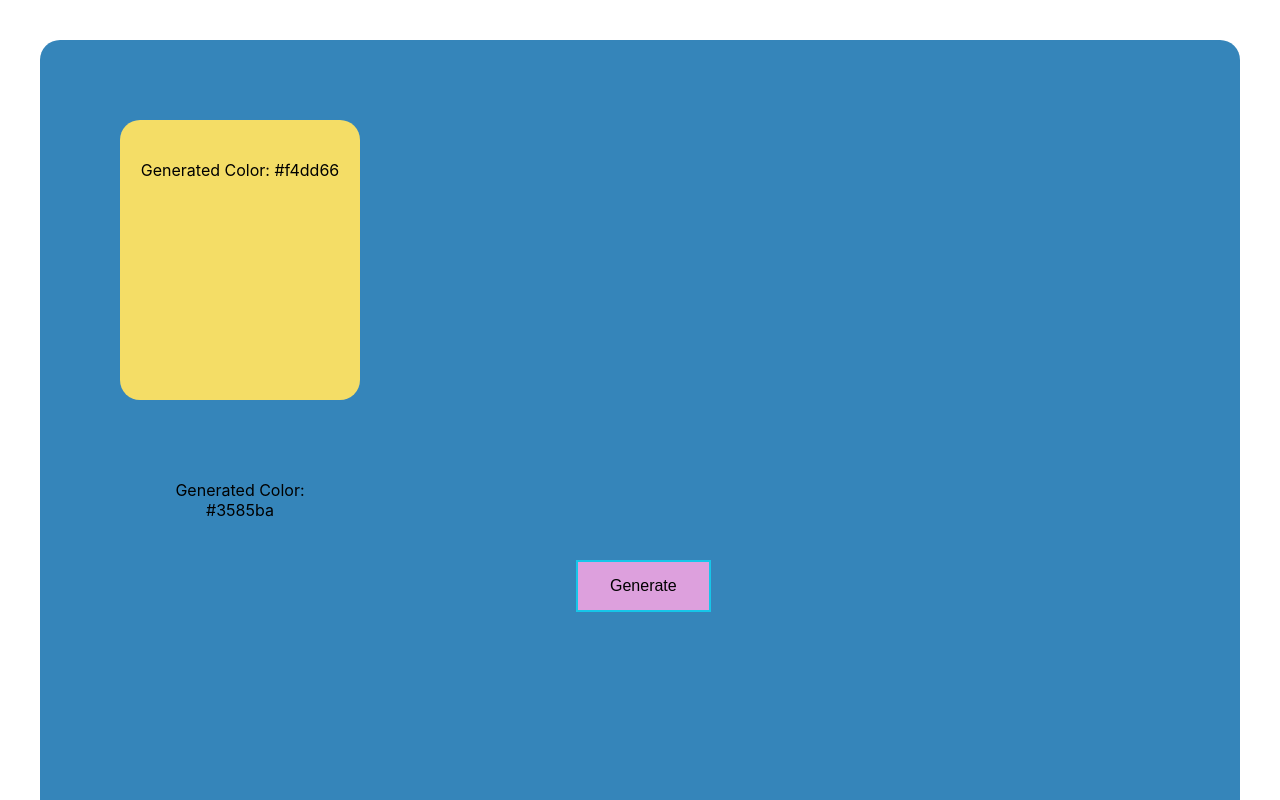
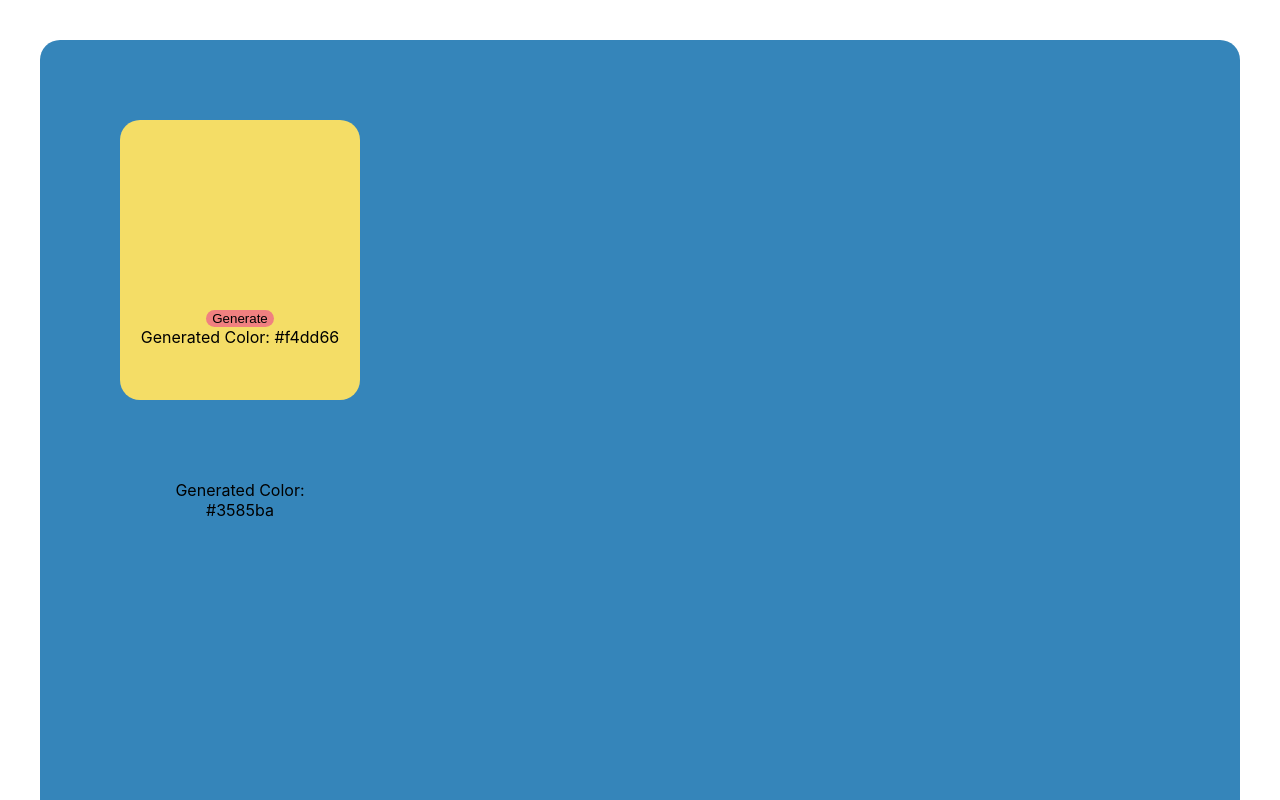
Before and after one commit to CamilaFenzl/react-random-color-generator, a React app: page / in a window 1280 px wide. Shown: the top 800 px of the page. Built offline with nearby package versions, Linux system fonts and the light colour scheme; the HTML template or start-up script is replaced by a standard one.

Commit message:
Fix button

```diff
--- a/src/App.css
+++ b/src/App.css
@@ -18,15 +18,9 @@
   text-align: center;
 }
 
-button {
-  background-color: plum;
-  padding: 15px 32px;
-  text-align: center;
-  text-decoration: none;
-  display: inline-block;
-  font-size: 16px;
-  position: fixed;
-  top: 70%;
-  left: 45%;
-  border: 2px solid #16c6e9;
+.App > div > button {
+  background-color: lightcoral;
+  border: none;
+  border-radius: 10px;
+  margin-top: 150px;
 }
```
